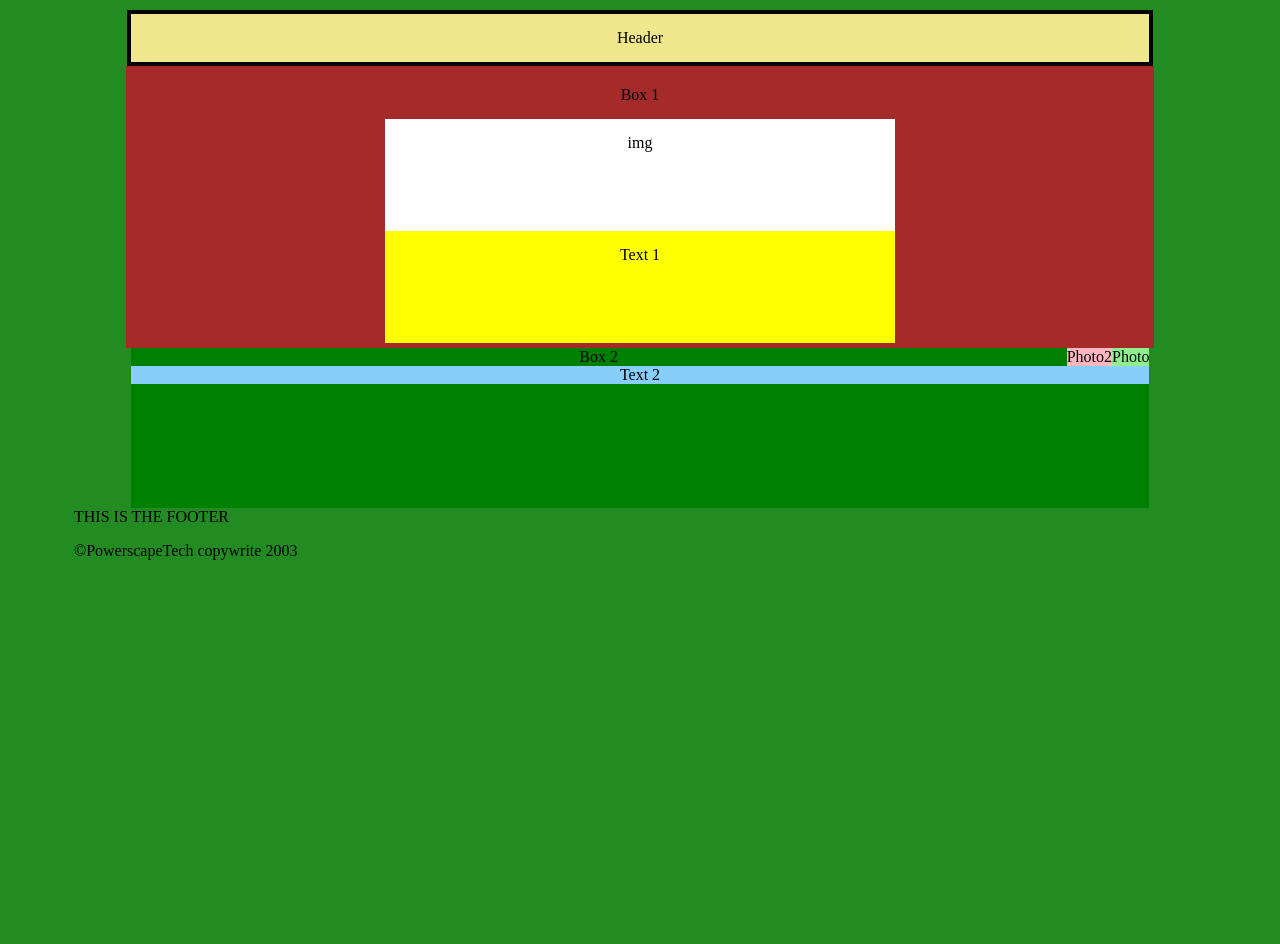
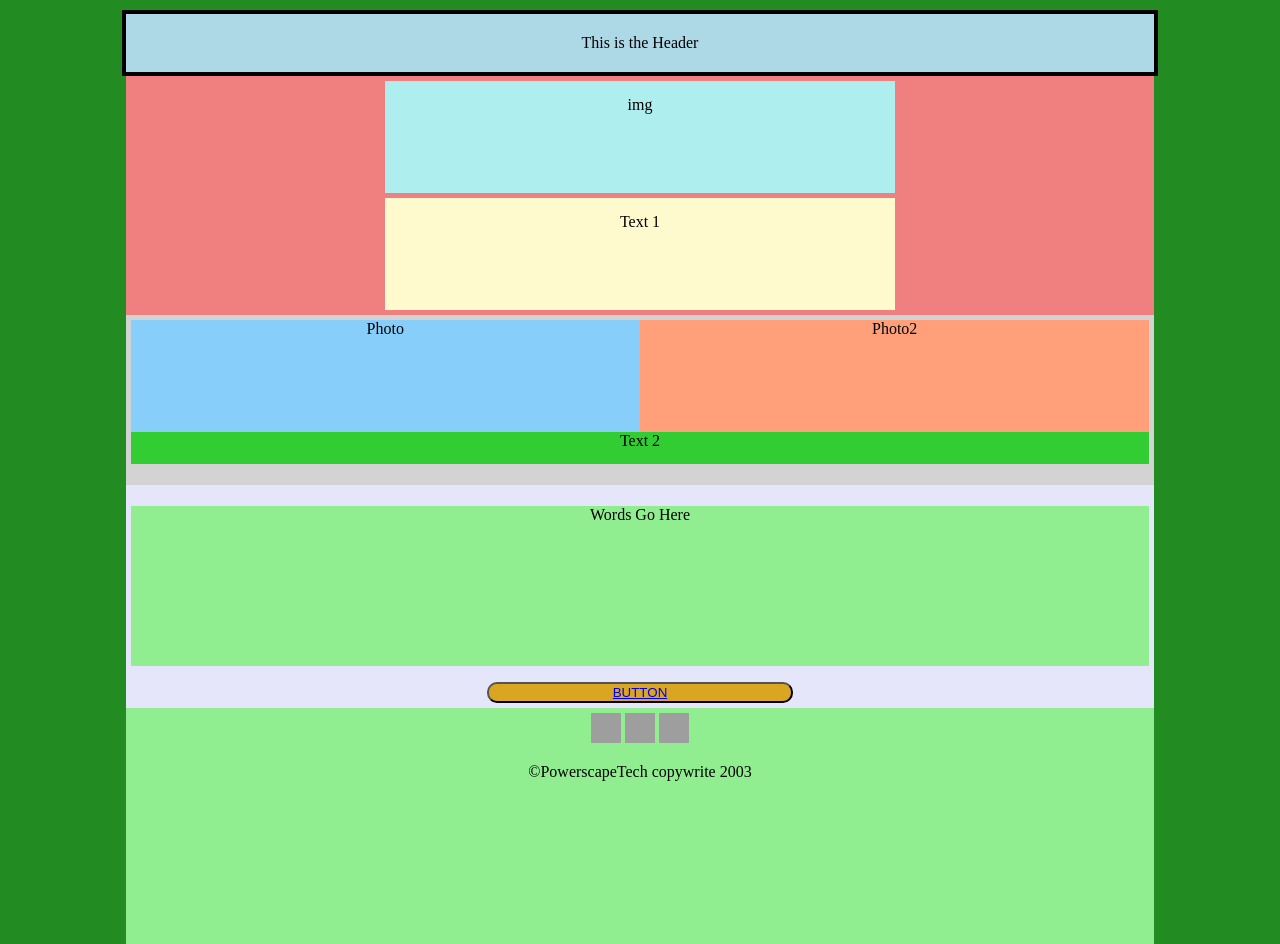
Before and after one commit to geekwise-george-lopez/layout_a, a plain HTML site: page index.html in a window 1280 px wide. Before the commit the page ends 800 px from the top, so only its background shows below. Drawn offline with Linux system fonts and the light colour scheme; grey boxes are pictures that could not be loaded.

Commit message:
Updated Index and CSS

```diff
--- a/css/style.css
+++ b/css/style.css
@@ -1,7 +1,8 @@
 html,body{
     width: 100%;
     height: 100%;
-    margin:0
+    margin:0;
+
 }
 body{
 
@@ -18,16 +19,17 @@ body{
 header{
     margin:0 auto;
     padding:0;
-    background-color: khaki;
+    background-color:lightblue;
     width:90%;
     border: 4px solid black;
     text-align:center;
     line-height:3em;
+    padding:5px;
 
 
 }
 .boxes{
-    background-color: brown;
+    background-color: lightcoral;
     margin:0 auto;
     width:90%;
     text-align: center;
@@ -40,11 +42,12 @@ header{
 
 
 #img{
-    background-color: white;
+    background-color: paleturquoise;
     height:7em;
     width:90%;
+    margin: 0 auto;
     width:calc(100%/2);
-    margin: 0 auto;
+    margin-bottom: 5px;
     text-align: center;
 
 
@@ -52,7 +55,7 @@ header{
 
 
 #text_1{
-    background-color: yellow;
+    background-color: lemonchiffon;
     height:7em;
     width:90%;
     width:calc(100%/2);
@@ -62,30 +65,94 @@ header{
 }
 
 .section2{
-    background-color: green;
+    background-color: lightgrey;
     margin:0 auto;
     width:90%;
     height: 10em;
+    padding:5px;
     text-align: center;
 
 
 
 }
+#photo {
+    margin: 0;
+    padding: 0;
+    width: calc(100%/2);
+    float: left;
+}
+#photo2{
+    margin: 0;
+    padding: 0;
+    width: calc(100%/2);
+    float: right;
+}
+#text2{
+    margin: 0;
+    padding: 0;
+    width: 100%;
+    float: left;
+}
+article:nth-of-type(1){
+    background-color: lightskyblue;
+    float:left;
+    height:7em;
+    width:50%;
+    width:calc(90%/2);
+    margin: 0 auto;
+    text-align: center;
 
-article:nth-of-type(1){
-    background-color: lightgreen;
-    float:right;
+}
 
+article:nth-of-type(2){
+    background-color: lightsalmon;
+    float: left;
+    height:7em;
+    width:50%;
+    width:calc(90%/2);
+    margin:0 auto;
+    margin-left: 1;
+    text-align: center;
+
+}
+article:nth-of-type(3){
+    background-color: limegreen;
+    height:20%;
+    width:50%;
+    text-align: center;
 
 
 
 }
-article:nth-of-type(2){
-    background-color: lightpink;
-    float: right;
+.row{
+    background-color: lavender;
+    margin:0 auto;
+    width:90%;
+    text-align: center;
+    padding: 5px;
+
 
 }
-article:nth-of-type(3){
-    background-color: lightskyblue;
+p{
+  background-color: lightgreen;
+    height:10em;
+    width:%;
+    text-align: center;
+}
+button{
+    background-color:goldenrod;
+    width: 30%;
+    height: 50%;
+    border-radius: 10px;
+    color:black;
+}
+footer{
+    background-color: lightgreen;
+     margin:0 auto;
+    width: 90%;
+    padding: 20px;
+    text-align: center;
+    padding: 5px;
+
 
 }
--- a/index.html
+++ b/index.html
@@ -14,25 +14,35 @@
     </head>
     <body>
 
-        <header> Header</header>
+        <header>This is the Header</header>
     <main>
-        <section class='boxes'> Box 1
+        <section class='boxes'>
 
-        <div id='img'>img</div>
-                <div id='text_1'> Text 1</div>
-                </section>
-
-          <section class='section2'> Box 2
-
-        <article>Photo</article>
-                <article> Photo2</article>
-              <article> Text 2 </article>
-
+            <div id='img'>img</div>
+            <div id='text_1'> Text 1</div>
         </section>
 
+          <section class='section2'>
 
-        </main>
- <footer>THIS IS THE FOOTER</footer>
-   <p>&copy;PowerscapeTech copywrite 2003</p>
+                <article id="photo">Photo</article>
+                <article id="photo2"> Photo2</article>
+               <article id="text2"> Text 2 </article>
+          </section>
+<section class='row'>
+    <p> Words Go Here</p>
+        <button>
+            <a href=' http://img1.sendscraps.com/se/194/whats-up_001.jpg'> BUTTON</a>
+    </button>
+         </section>
+         </main>
+    <footer>
+        <img src="http://i.imgur.com/S1pMEoh.png" width="30px" height="30">
+        <img src="http://i.imgur.com/bTAJztc.png" width="30px" height="30">
+        <img src="http://i.imgur.com/Lo0IlyH.png" width="30px" height="30">
+    <p>&copy;PowerscapeTech copywrite 2003</p>
+
+
+        </footer>
+
     </body>
 </html>
```
